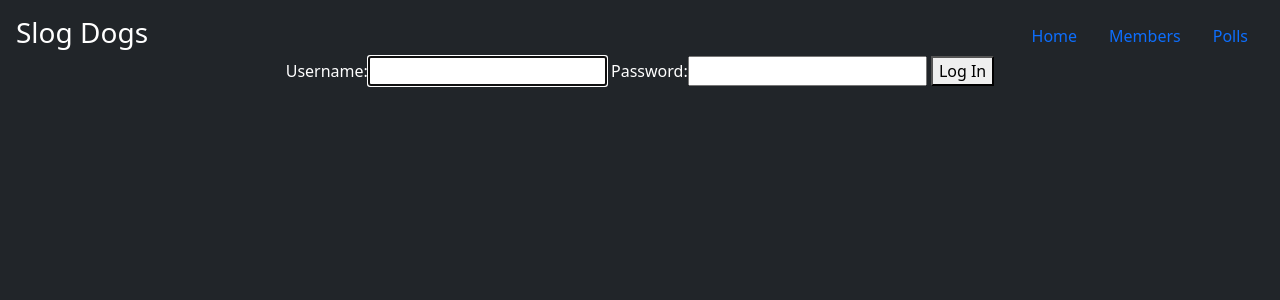
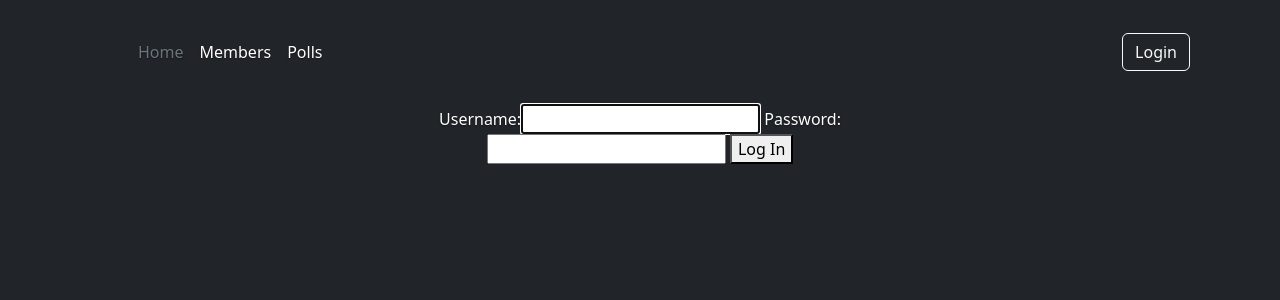
Before and after one commit to bergvel1/slogdogs, a Django app: page /accounts/login/ in a window 1280 px wide. Shown: the top 300 px of the page. Run offline with Django 3.2, Linux system fonts and the light colour scheme; some libraries are stand-ins or nearby versions.

Commit message:
add login button to header

```diff
--- a/globalstatic/cover.css
+++ b/globalstatic/cover.css
@@ -18,7 +18,6 @@
 
 body {
   text-shadow: 0 .05rem .1rem rgba(0, 0, 0, .5);
-  box-shadow: inset 0 0 5rem rgba(0, 0, 0, .5);
 }
 
 .cover-container {
--- a/templates/master.html
+++ b/templates/master.html
@@ -26,23 +26,47 @@
 
 
     <!-- Custom styles for this template -->
-    <link href="cover.css" rel="stylesheet">
+    <link href="{% static 'cover.css' %}" rel="stylesheet">
 </head>
 <body class="d-flex h-100 text-center text-white bg-dark">
 
-        <div class="cover-container d-flex w-100 h-100 p-3 mx-auto flex-column">
-        <header class="mb-auto">
-            <div>
-                <h3 class="float-md-start mb-0">Slog Dogs</h3>
-                <nav class="nav nav-masthead justify-content-center float-md-end">
-                    <a class="nav-link active" aria-current="page" href="/">Home</a>
-                    <a class="nav-link" href="/members">Members</a>
-                    <a class="nav-link" href="/polls">Polls</a>
-                </nav>
+<div class="d-flex w-100 h-100 p-3 mx-auto flex-column">
+    <header class="p-3 bg-dark text-white">
+        <div class="container">
+            <div class="d-flex flex-wrap align-items-center justify-content-center justify-content-lg-start">
+                <a href="/" class="d-flex align-items-center mb-2 mb-lg-0 text-white text-decoration-none">
+                    <svg class="bi me-2" width="40" height="32" role="img" aria-label="Bootstrap">
+                        <use xlink:href="#bootstrap"/>
+                    </svg>
+                </a>
+
+                <ul class="nav col-12 col-lg-auto me-lg-auto mb-2 justify-content-center mb-md-0">
+                    <li><a href="/" class="nav-link px-2 text-secondary">Home</a></li>
+                    <li><a href="/members" class="nav-link px-2 text-white">Members</a></li>
+                    <li><a href="/polls" class="nav-link px-2 text-white">Polls</a></li>
+                </ul>
+
+                <div class="text-end">
+                    {% if user.is_authenticated %}
+                        <form action="{% url 'logout' %}" method="post">
+                            {% csrf_token %}
+                            Welcome, {{ user.username }}.
+                            <button class="btn btn-outline-light me-2" type="submit">Log Out</button>
+                        </form>
+                    {% else %}
+                        <button type="button" onclick="location.href='{% url 'login' %}'"
+                                class="btn btn-outline-light me-2">Login
+                        </button>
+                    {% endif %}
+
+                </div>
+            </div>
         </div>
     </header>
+    <div class="cover-container d-flex w-100 h-100 p-3 mx-auto flex-column">
     {% block content %}
     {% endblock %}
+    </div>
 
 
 </div>
```
Also changed, not shown: globalstatic/headers.css (added, +32 -0 lines), templates/main.html (+0 -12 lines). Lines whose indentation alone changed are shown as unchanged.
